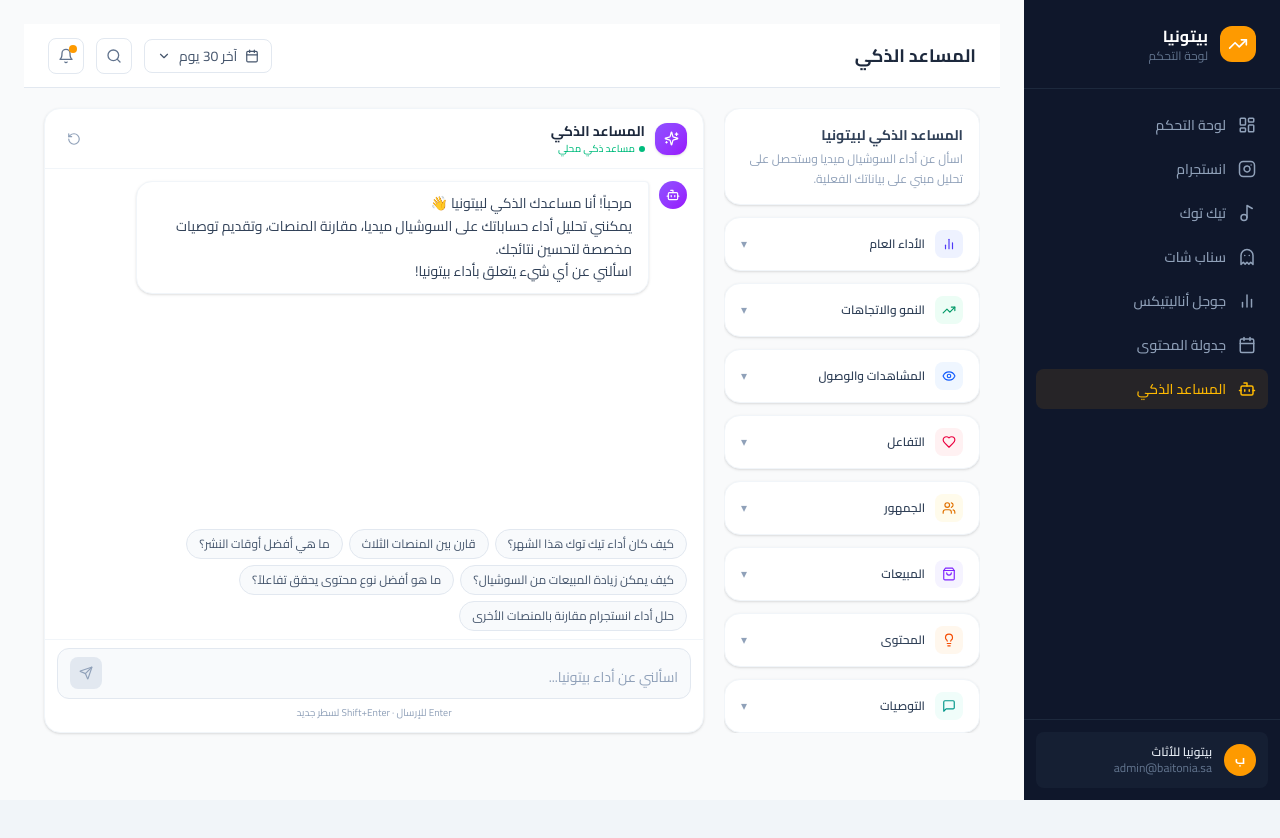
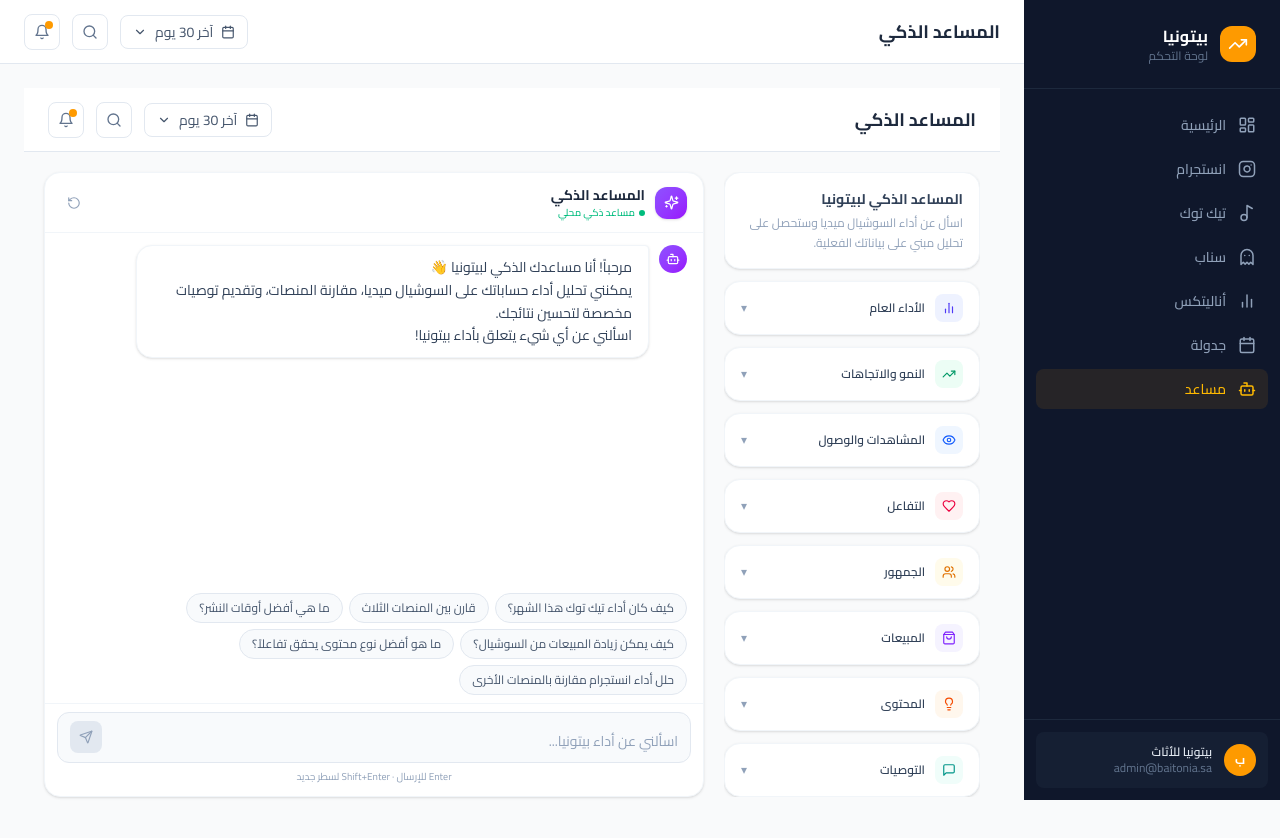
Before and after one commit to jumanahjeelani-svg/baytonia-dashboard, a Next.js app: page /chat in a window 1280 px wide. Shown: the top 838 px of the page. Before the commit the page ends 800 px from the top, so only its background shows below. Built offline with nearby package versions, Linux system fonts and the light colour scheme.

Commit message:
Update layout.tsx

```diff
--- a/src/app/(dashboard)/layout.tsx
+++ b/src/app/(dashboard)/layout.tsx
@@ -1,104 +1,65 @@
 'use client';
-
 import { useState } from 'react';
+import Sidebar from '@/components/Sidebar';
 import TopBar from '@/components/TopBar';
 import Link from 'next/link';
 import { usePathname } from 'next/navigation';
+import { DateRangeProvider } from '@/DateRangeContext';
 import {
   LayoutDashboard, Instagram, Music2, Ghost,
-  BarChart2, Calendar, Bot, Menu, X,
-  TrendingUp, Settings
+  BarChart2, Calendar, Bot,
 } from 'lucide-react';
 
 const navItems = [
-  { href: '/dashboard', label: 'لوحة التحكم', icon: LayoutDashboard },
+  { href: '/dashboard', label: 'الرئيسية', icon: LayoutDashboard },
   { href: '/instagram', label: 'انستجرام', icon: Instagram },
   { href: '/tiktok', label: 'تيك توك', icon: Music2 },
-  { href: '/snapchat', label: 'سناب شات', icon: Ghost },
-  { href: '/analytics', label: 'جوجل أناليتيكس', icon: BarChart2 },
-  { href: '/scheduler', label: 'جدولة المحتوى', icon: Calendar },
-  { href: '/chat', label: 'المساعد الذكي', icon: Bot },
+  { href: '/snapchat', label: 'سناب', icon: Ghost },
+  { href: '/analytics', label: 'أناليتكس', icon: BarChart2 },
+  { href: '/scheduler', label: 'جدولة', icon: Calendar },
+  { href: '/chat', label: 'مساعد', icon: Bot },
 ];
 
-function SidebarContent({ onClose }: { onClose?: () => void }) {
+function BottomNav() {
   const pathname = usePathname();
   return (
-    <aside className="w-64 h-full bg-slate-900 flex flex-col">
-      <div className="px-6 py-6 border-b border-slate-800 flex items-center justify-between">
-        <div className="flex items-center gap-3">
-          <div className="w-9 h-9 rounded-xl bg-amber-500 flex items-center justify-center">
-            <TrendingUp className="w-5 h-5 text-white" />
-          </div>
-          <div>
-            <p className="text-white font-bold">بيتونيا</p>
-            <p className="text-slate-500 text-xs">لوحة التحكم</p>
-          </div>
-        </div>
-        {onClose && (
-          <button onClick={onClose} className="text-slate-400 hover:text-white md:hidden">
-            <X size={20} />
-          </button>
-        )}
-      </div>
-      <nav className="flex-1 px-3 py-4 space-y-1">
+    <nav className="fixed bottom-0 left-0 right-0 bg-slate-900 border-t border-slate-700 z-50 md:hidden">
+      <div className="flex overflow-x-auto">
         {navItems.map(({ href, label, icon: Icon }) => {
           const isActive = pathname === href;
           return (
-            <Link key={href} href={href} onClick={onClose}
-              className={`flex items-center gap-3 px-3 py-2.5 rounded-lg text-sm font-medium ${
-                isActive ? 'bg-amber-500/10 text-amber-400' : 'text-slate-400 hover:bg-slate-800 hover:text-white'
+            <Link key={href} href={href}
+              className={`flex flex-col items-center justify-center py-2 px-3 min-w-[60px] flex-1 ${
+                isActive ? 'text-amber-400' : 'text-slate-400'
               }`}
             >
-              <Icon size={18} />
-              <span>{label}</span>
+              <Icon size={20} />
+              <span className="text-[10px] mt-0.5 whitespace-nowrap">{label}</span>
             </Link>
           );
         })}
-      </nav>
-      <div className="p-3 border-t border-slate-800">
-        <div className="flex items-center gap-3 px-3 py-3 bg-slate-800/50 rounded-lg">
-          <div className="w-8 h-8 rounded-full bg-amber-500 flex items-center justify-center text-white text-xs font-bold">ب</div>
-          <div>
-            <p className="text-slate-200 text-xs font-semibold">بيتونيا للأثاث</p>
-            <p className="text-slate-500 text-xs">admin@baitonia.sa</p>
-          </div>
-        </div>
       </div>
-    </aside>
+    </nav>
   );
 }
 
 export default function DashboardLayout({ children }: { children: React.ReactNode }) {
-  const [open, setOpen] = useState(false);
-
   return (
-    <div className="min-h-screen bg-gray-50" dir="rtl">
-
-      {open && <div className="fixed inset-0 bg-black/50 z-40 md:hidden" onClick={() => setOpen(false)} />}
-
-      {/* Mobile Drawer */}
-      <div className={`fixed top-0 right-0 h-full z-50 transition-transform duration-300 md:hidden ${open ? 'translate-x-0' : 'translate-x-full'}`}>
-        <SidebarContent onClose={() => setOpen(false)} />
+    <DateRangeProvider>
+      <div className="min-h-screen bg-gray-50" dir="rtl">
+        <div className="flex">
+          <div className="hidden md:flex md:w-64 md:shrink-0 md:sticky md:top-0 md:h-screen">
+            <Sidebar />
+          </div>
+          <div className="flex-1 flex flex-col min-w-0">
+            <TopBar />
+            <main className="flex-1 p-4 md:p-6 pb-20 md:pb-6">
+              {children}
+            </main>
+          </div>
+        </div>
+        <BottomNav />
       </div>
-
-      <div className="flex">
-        {/* Desktop Sidebar */}
-        <div className="hidden md:flex md:w-64 md:shrink-0 md:sticky md:top-0 md:h-screen">
-          <SidebarContent />
-        </div>
-
-        <div className="flex-1 flex flex-col min-w-0">
-          {/* Mobile Header */}
-          <div className="md:hidden flex items-center justify-between px-4 py-3 bg-slate-900 sticky top-0 z-30">
-            <p className="text-white font-bold text-lg">بيتونيا</p>
-            <button onClick={() => setOpen(true)} className="text-white p-1">
-              <Menu size={24} />
-            </button>
-          </div>
-          <main className="flex-1 p-4 md:p-6">{children}</main>
-        </div>
-      </div>
-
-    </div>
+    </DateRangeProvider>
   );
 }
```
